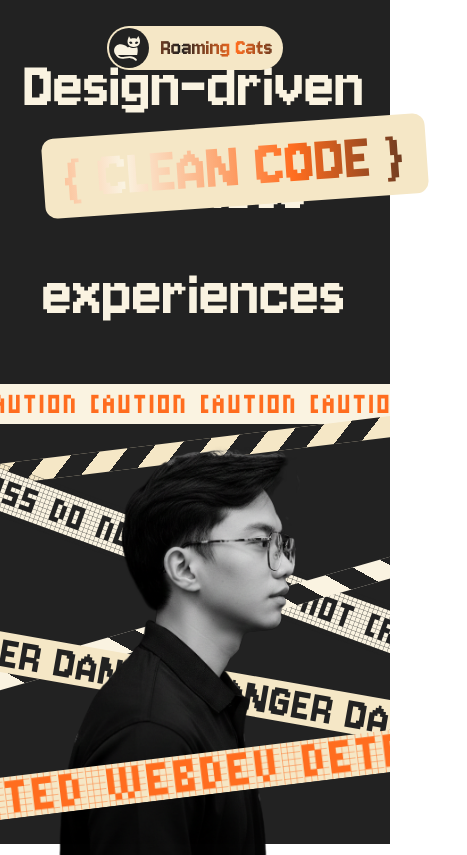
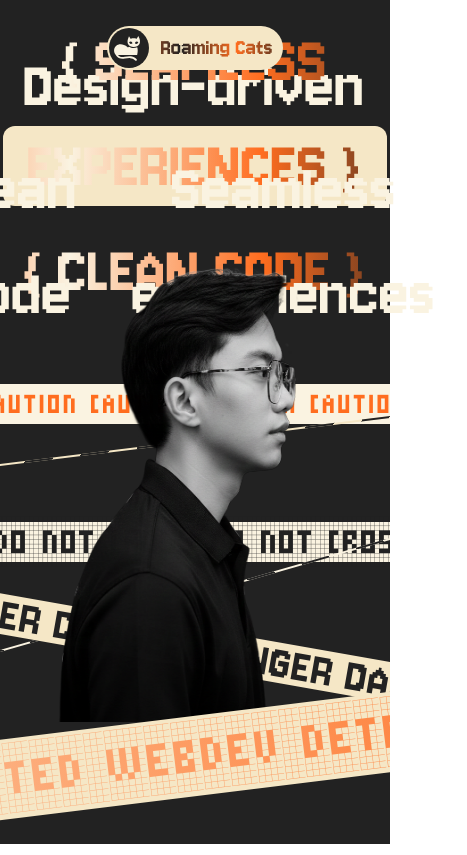
Before and after one commit to roaming-cats/roaming-cats.github.io, a React (Vite) app: page / in a window 390 px wide. Shown: the whole page, 467 px wide, since content can reach past the window. Built offline with nearby package versions, Linux system fonts and the light colour scheme.

Commit message:
Update
Responsiveness

```diff
--- a/src/components/LandingPage.tsx
+++ b/src/components/LandingPage.tsx
@@ -4,46 +4,53 @@ export default function LandingPage () {
     return (
         <div className="flex w-screen h-screen items-center justify-center flex-col">
             <div className="mb-[480px] text-center text-[70px] font-jersey text-custom-beige">
-                <div className="h-20">
-                    <h1>Design-driven</h1>
-                </div>
-                <div className="flex items-center justify-center my-3 -rotate-[4deg] h-20 w-96 ml-20 bg-custom-beige2 rounded-xl">
-                    <h1 className="gradient-text2 animate-gradient text-transparent bg-gradient-to-r">{`{ CLEAN CODE }`}</h1>
-                </div>
-                <div className="flex items-center justify-center h-12 mb-16">
-                    <h1>Seamless experiences</h1>
+                <div className="flex flex-col xl:flex-row 2xl:mb-16">
+                    <div className="h-20 2xl:">
+                        <h1>Design-driven</h1>
+                    </div>
+                    <div className="flex items-center justify-center my-3 sm:-rotate-[4deg] lg:rotate-0 h-20 w-96 mx-20 bg-custom-beige2 rounded-xl xl:w-[700px]">
+                        <h1 className="gradient-text2 animate-gradient text-transparent bg-gradient-to-r">
+                            <p className="sm:hidden xl:block">{`{ SEAMLESS EXPERIENCES }`}</p>
+                            <p className="sm:block xl:hidden">{`{ CLEAN CODE }`}</p>
+                        </h1>
+                    </div>
+                    <div className="flex items-center justify-center h-12 mb-16 xl:mt-6">
+                        <h1 className="sm:hidden xl:block">Clean code</h1>
+                        <h1 className="sm:block xl:hidden">Seamless experiences</h1>
+                    </div>
                 </div>
                 <div className="absolute inset-0 flex items-center justify-center flex-col mt-96 overflow-hidden">
-                    <div className=" h-10 w-[2000px] bg-custom-beige mb-4 flex items-center justify-center border-3 border-custom-beige2">
-                        <p className="text-[40px] text-custom-orange tracking-wide font-micro5 ">CAUTION CAUTION CAUTION CAUTION CAUTION CAUTION CAUTION CAUTION CAUTION CAUTION CAUTION CAUTION CAUTION CAUTION</p>
+                    <div className=" h-10 w-[3000px] bg-custom-beige mb-4 flex items-center justify-center border-3 border-custom-beige2">
+                        <p className="text-[40px] text-custom-orange tracking-wide font-micro5 ">CAUTION CAUTION CAUTION CAUTION CAUTION CAUTION CAUTION CAUTION CAUTION CAUTION CAUTION CAUTION CAUTION CAUTION CAUTION CAUTION CAUTION CAUTION CAUTION CAUTION CAUTION CAUTION CAUTION CAUTION</p>
                     </div>
-                    <div className="-rotate-[7deg] overflow-hidden h-10 w-[2000px] bg-custom-beige2 mb-20 flex items-center justify-center "
+                    <div className="-rotate-[7deg] overflow-hidden h-10 w-[3000px] bg-custom-beige2 mb-20 flex items-center justify-center "
                         style={{
                         backgroundImage: "repeating-linear-gradient(135deg, transparent, transparent 20px, #222222 20px, #222222 40px)"
                     }}>
 
                     </div>
-                    <div className="rotate-[20deg] h-10 w-[2000px] bg-custom-beige mb-8 flex items-center justify-center text-custom-black2">
-                        <p className="text-[50px] font-micro5charted">DO NOT CROSS DO NOT CROSS DO NOT CROSS DO NOT CROSS DO NOT CROSS DO NOT CROSS DO NOT CROSS DO NO</p>
+                    <div className="sm:rotate-[20deg] lg:rotate-[10deg] h-10 w-[3000px] bg-custom-beige mb-8 flex items-center justify-center text-custom-black2">
+                        <p className="text-[50px] font-micro5charted">DO NOT CROSS DO NOT CROSS DO NOT CROSS DO NOT CROSS DO NOT CROSS DO NOT CROSS DO NOT CROSS DO NO CROSS DO NOT CROSS DO NOT CROSS DO NOT CROSS DO NOT CROSS</p>
                     </div>
-                    <div className="-rotate-[16deg] h-10 w-[2000px] bg-custom-beige mb-8"
+                    <div className="-rotate-[16deg] h-10 w-[3000px] bg-custom-beige mb-8 z-10"
                         style={{
                         backgroundImage: "repeating-linear-gradient(45deg, transparent, transparent 20px, #222222 20px, #222222 40px)"
                     }}>
 
                     </div>
-                    <div className="rotate-[10deg] h-10 w-[2000px] bg-custom-beige2 mb-12 flex items-center justify-center">
-                        <p className="text-[50px] tracking-wide text-custom-black2 font-jersey">DANGER DANGER DANGER DANGER DANGER DANGER DANGER DANGER DANGER DANGER</p>
+                    <div className="rotate-[10deg] h-10 w-[3000px] bg-custom-beige2 mb-12 flex items-center justify-center z-10">
+                        <p className="text-[50px] tracking-wide text-custom-black2 font-jersey">DANGER DANGER DANGER DANGER DANGER DANGER DANGER DANGER DANGER DANGER DANGER DANGER DANGER DANGER DANGER DANGER DANGER DANGER</p>
                     </div>
 
-                    <div className="-rotate-[7deg] h-20 w-[2000px] bg-custom-beige2 mb-12 flex items-center justify-center overflow-auto z-10">
-                        <p className="text-[70px] text-custom-orange tracking-wide font-micro5charted "> WEBDEV DETECTED WEBDEV DETECTED WEBDEV DETECTED WEBDEV DETECTED WEBDEV</p>
+                    <div className="-rotate-[7deg] h-20 w-[3000px] bg-custom-beige2 mb-12 flex items-center justify-center z-30 ">
+                        <p className="text-[70px] text-custom-orange tracking-wide font-micro5charted gradient-text2 animate-gradient text-transparent">WEBDEV DETECTED WEBDEV DETECTED WEBDEV DETECTED WEBDEV DETECTED WEBDEV DETECTED WEBDEV DETECTED WEBDEV</p>
 
                     </div>
                 </div>
             </div>
-            <div className="flex items-center justify-center absolute inset-0 flex-col z-2">
-                <img src={profile2} alt="profile picture of the account" className="mt-[330px] ml-11 w-[437px] h-[600px] " />
+            <div className="flex items-center justify-center absolute inset-0 flex-col z-20 overflow-hidden">
+                <img src={profile2} alt="profile picture of the account" className="sm:mt-[435px] xl:mt-[405px] ml-11 w-[437px] h-[600px] " />
+                <div className="xl:h-40 sm:h-32 w-[3000px] bg-black z-50"></div>
             </div>
 
 
```
